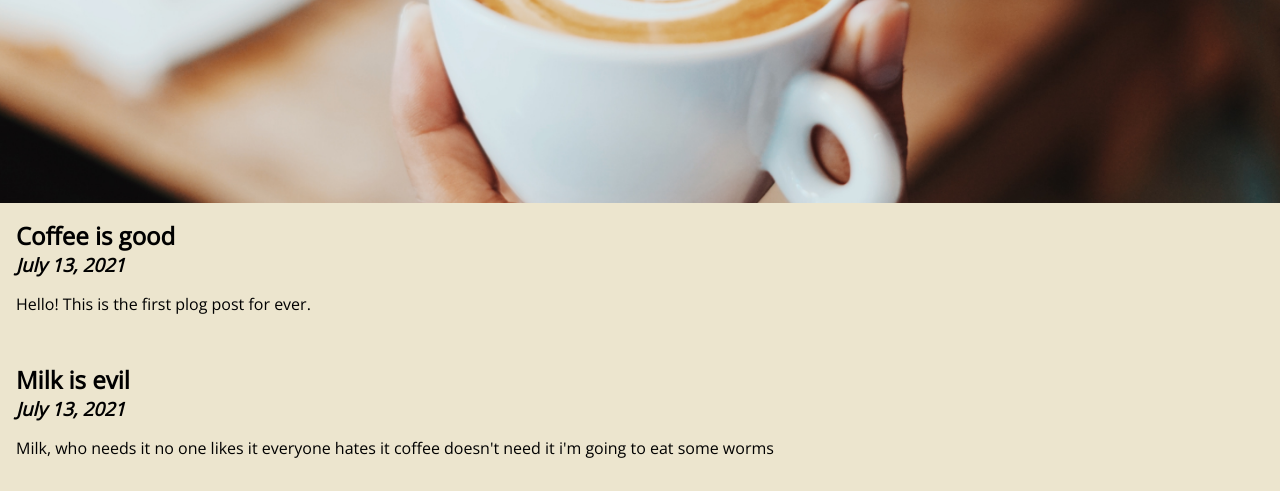
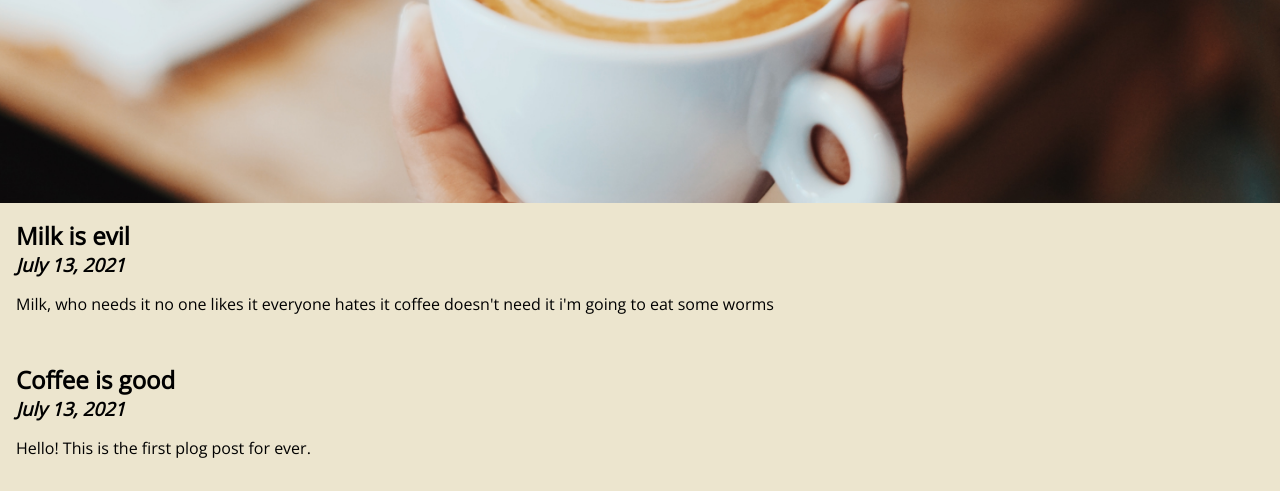
Before and after one commit to svenbot42/coffee-shop, a Gatsby site: page / in a window 1280 px wide. Shown: the part 436-927 px from the top of the page. Built offline with nearby package versions, Linux system fonts and the light colour scheme; Gatsby itself is replaced by a stand-in of ours.

Commit message:
sort blog list

```diff
--- a/src/components/BlogList.js
+++ b/src/components/BlogList.js
@@ -4,7 +4,7 @@ import BlogPost from './BlogPost';
 export default function BlogList() {
     const data = useStaticQuery(graphql`
     {
-      allMarkdownRemark {
+      allMarkdownRemark(sort: { fields: frontmatter___date, order: DESC }) {
         edges {
           node {
             id
```
